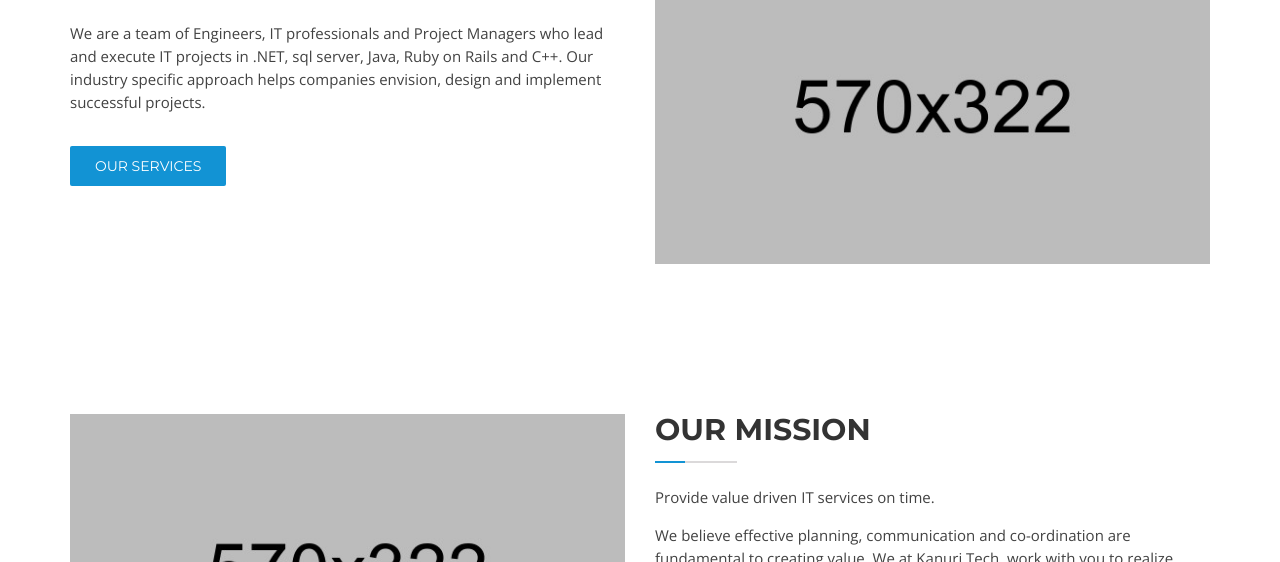
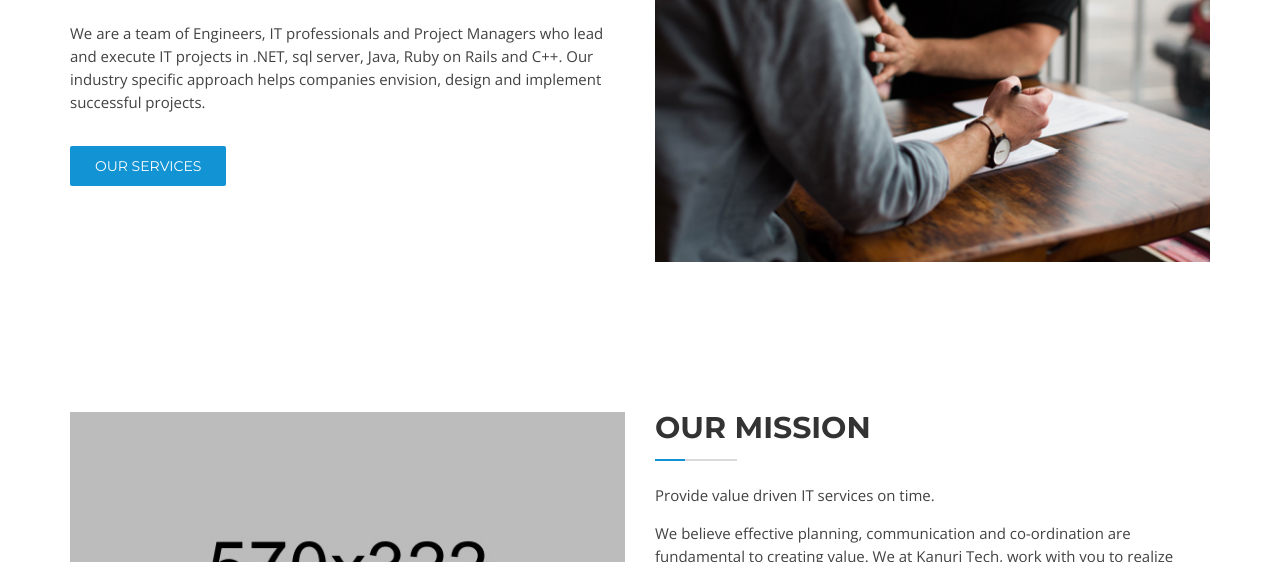
Before and after one commit to kanuritech/kanuritech.github.io, a website: page about.html in a window 1280 px wide. Shown: the part 538-1100 px from the top of the page. Drawn offline with nearby package versions, Linux system fonts and the light colour scheme.

Commit message:
About Kanuri tech: image
changed

```diff
--- a/about.html
+++ b/about.html
@@ -211,7 +211,7 @@ Kanuri Tech<!doctype html>
 					</div>
 					<div class="col-md-6">
 						<div class="media-img">
-							<img src="img/media/1.jpg" alt="" />
+							<img src="img/media/1.1.jpg" alt="" />
 						</div>
 					</div>
 				</div>
@@ -226,7 +226,7 @@ Kanuri Tech<!doctype html>
 						<div class="testimonial-active owl-carousel">
 							<div class="testimonial-wrapper">
 								<div class="test-img text-center">
-									<img src="img/testimonial/1.jpg" alt="" />
+									<img src="img/testimonial/1.1.jpg" alt="" />
 								</div>
 								<div class="test-content text-center">
 									<h3>Md. Salim Rana</h3>
@@ -235,7 +235,7 @@ Kanuri Tech<!doctype html>
 							</div>
 							<div class="testimonial-wrapper">
 								<div class="test-img text-center">
-									<img src="img/testimonial/1.jpg" alt="" />
+									<img src="img/testimonial/1.1.jpg" alt="" />
 								</div>
 								<div class="test-content text-center">
 									<h3>Ashim Baroi</h3>
@@ -243,7 +243,7 @@ Kanuri Tech<!doctype html>
 								</div>
 							</div><div class="testimonial-wrapper">
 								<div class="test-img text-center">
-									<img src="img/testimonial/1.jpg" alt="" />
+									<img src="img/testimonial/1.1.jpg" alt="" />
 								</div>
 								<div class="test-content text-center">
 									<h3>Madhusudan Pal</h3>
@@ -251,7 +251,7 @@ Kanuri Tech<!doctype html>
 								</div>
 							</div><div class="testimonial-wrapper">
 								<div class="test-img text-center">
-									<img src="img/testimonial/1.jpg" alt="" />
+									<img src="img/testimonial/1.1.jpg" alt="" />
 								</div>
 								<div class="test-content text-center">
 									<h3>Md. Zenaul Islam</h3>
@@ -354,7 +354,7 @@ Kanuri Tech<!doctype html>
 						<div class="single-team mb-30">
 							<div class="team-item">
 								<div class="team-img">
-									<a href="#"><img src="img/team/1.jpg" alt="" /></a>
+									<a href="#"><img src="img/team/1.1.jpg" alt="" /></a>
 								</div>
 								<div class="team-social">
 									<div class="team-social-icon">
@@ -396,7 +396,7 @@ Kanuri Tech<!doctype html>
 						<div class="single-team mb-30">
 							<div class="team-item">
 								<div class="team-img">
-									<a href="#"><img src="img/team/3.1.jpg" alt="" /></a>
+									<a href="#"><img src="img/team/3.1.1.jpg" alt="" /></a>
 								</div>
 								<div class="team-social">
 									<div class="team-social-icon">
@@ -495,13 +495,13 @@ Kanuri Tech<!doctype html>
 								<h5 class="footer-section">Instagram</h5>
 								<ul class="footer-menu-img">
 									<li>
-										<a href="#"><img src="img/footer/1.jpg" alt="" /></a>
+										<a href="#"><img src="img/footer/1.1.jpg" alt="" /></a>
 									</li>
 									<li>
 										<a href="#"><img src="img/footer/2.jpg" alt="" /></a>
 									</li>
 									<li>
-										<a href="#"><img src="img/footer/3.1.jpg" alt="" /></a>
+										<a href="#"><img src="img/footer/3.1.1.jpg" alt="" /></a>
 									</li>
 									<li>
 										<a href="#"><img src="img/footer/4.jpg" alt="" /></a>
```
Also changed, not shown: img/media/1.1.jpg (added).
